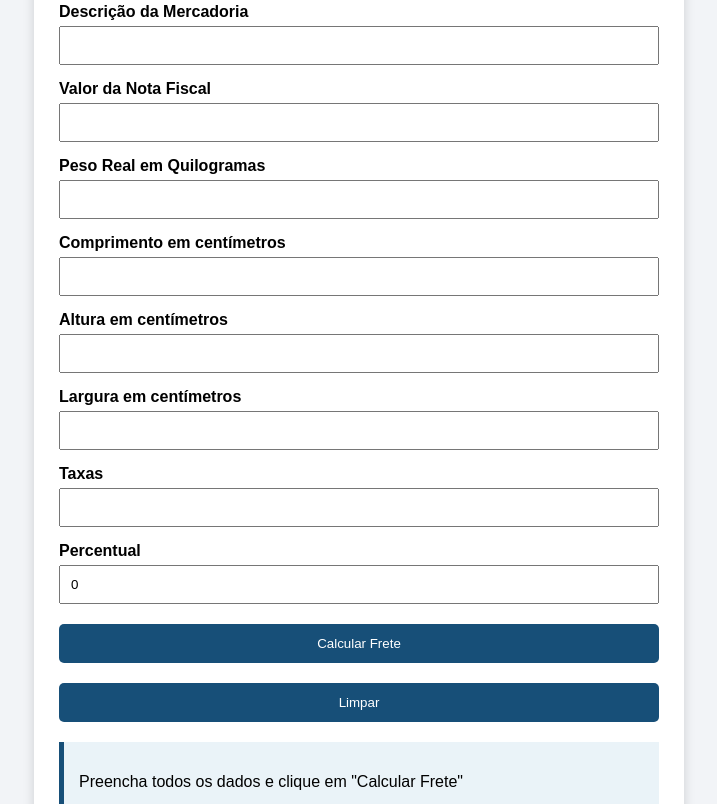
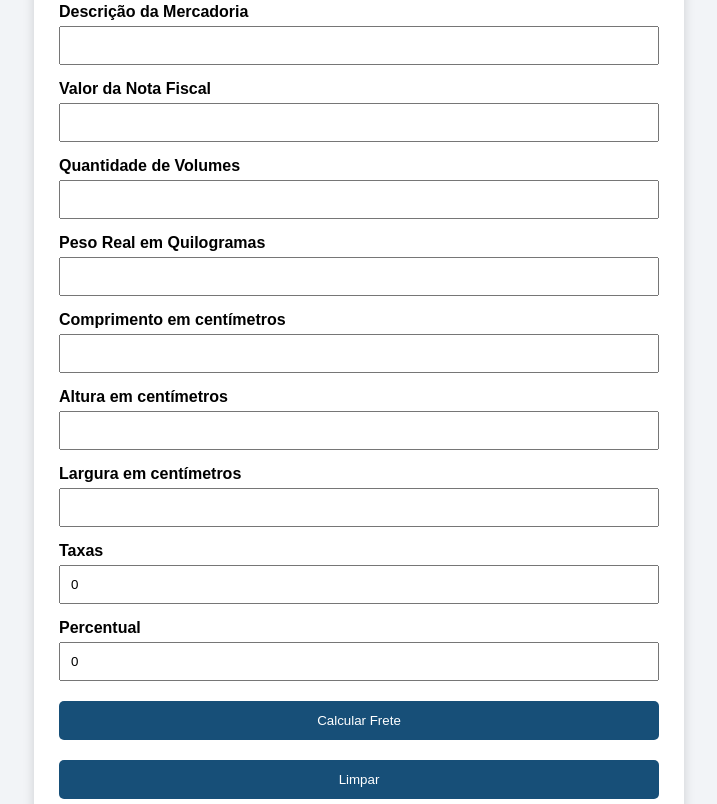
Before and after one commit to anthonya-gif/Calculadora-de-Frete, a plain HTML site: page calcularFrete/index.html in a window 1280 px wide. Shown: the part 440-1244 px from the top of the page, without its empty margins (281-998 px from the left). Drawn offline with Linux system fonts and the light colour scheme.

Commit message:
Add quantity of volumes input to freight calculation form
Added 'Quantidade de Volumes' input field to the form.

```diff
--- a/calcularFrete/index.html
+++ b/calcularFrete/index.html
@@ -1,11 +1,15 @@
 <!DOCTYPE html>
 <html lang="pt-br">
+
 <head>
     <meta charset="UTF-8">
     <meta name="viewport" content="width=device-width, initial-scale=1.0">
+
     <title>Calcular Frete</title>
+
     <link rel="stylesheet" href="style.css">
 </head>
+
 <body>
 
     <div class="sistema">
@@ -32,6 +36,9 @@
             <label for="notaFiscal">Valor da Nota Fiscal</label>
             <input type="number" id="notaFiscal" step="0.01" min="0" required>
 
+            <label for="quantidadeVolumes">Quantidade de Volumes</label>
+            <input type="number" id="quantidadeVolumes" step="1" min="1" required>
+
             <label for="pesoReal">Peso Real em Quilogramas</label>
             <input type="number" id="pesoReal" step="0.01" min="0" required>
 
@@ -45,10 +52,10 @@
             <input type="number" id="largura" step="0.01" min="0" required>
 
             <label for="taxas">Taxas</label>
-            <input type="number" id="taxas" step="0.01" min="0" required>
+            <input type="number" id="taxas" step="0.01" min="0" value="0" required>
 
             <label for="percentual">Percentual</label>
-            <input type="number" id="percentual" step="0.01" min="0" value="0">
+            <input type="number" id="percentual" step="0.01" min="0" value="0" required>
 
             <button type="button" onclick="calcularFrete()">Calcular Frete</button>
 
@@ -63,6 +70,5 @@
     </div>
 
     <script src="script.js"></script>
-
 </body>
 </html>
```
